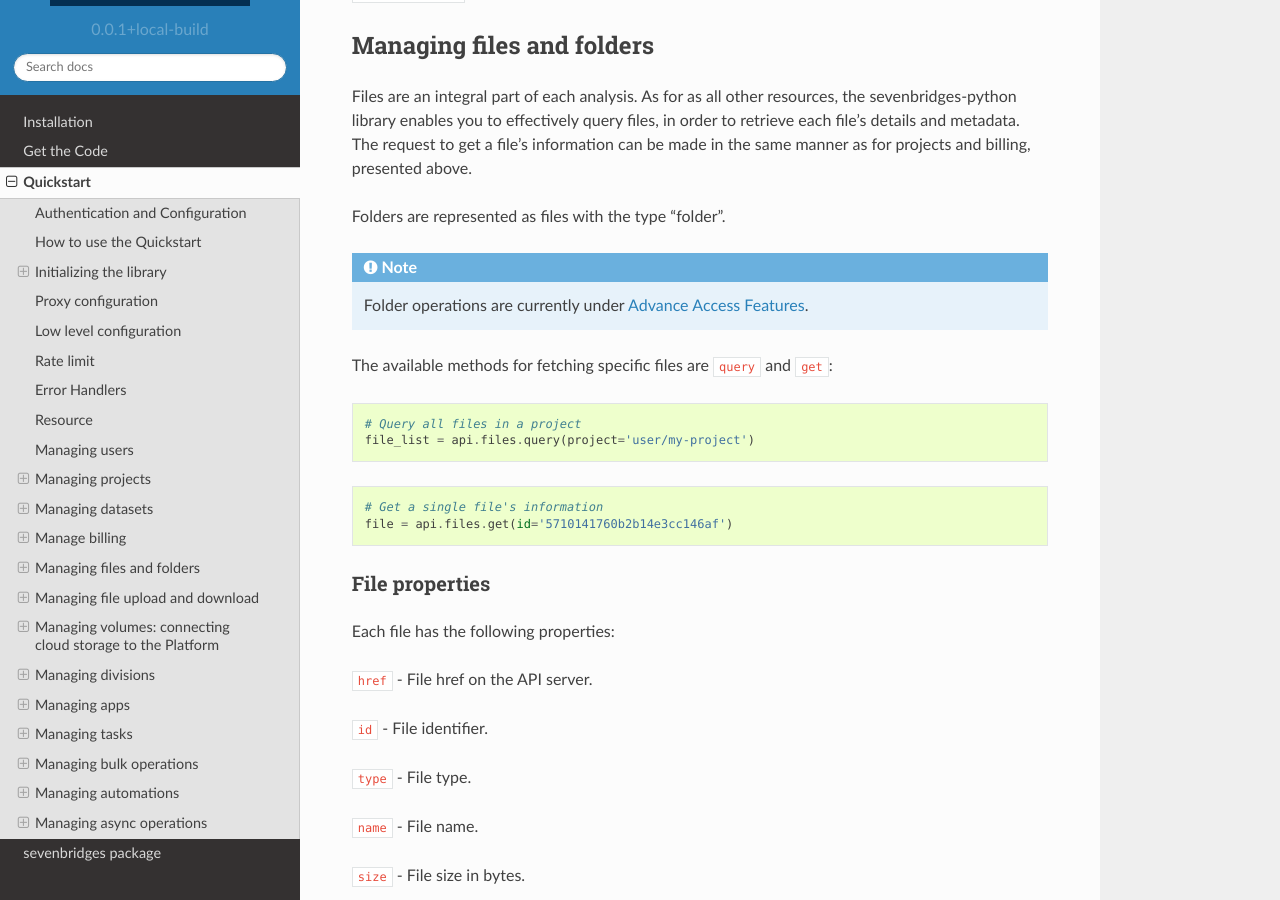
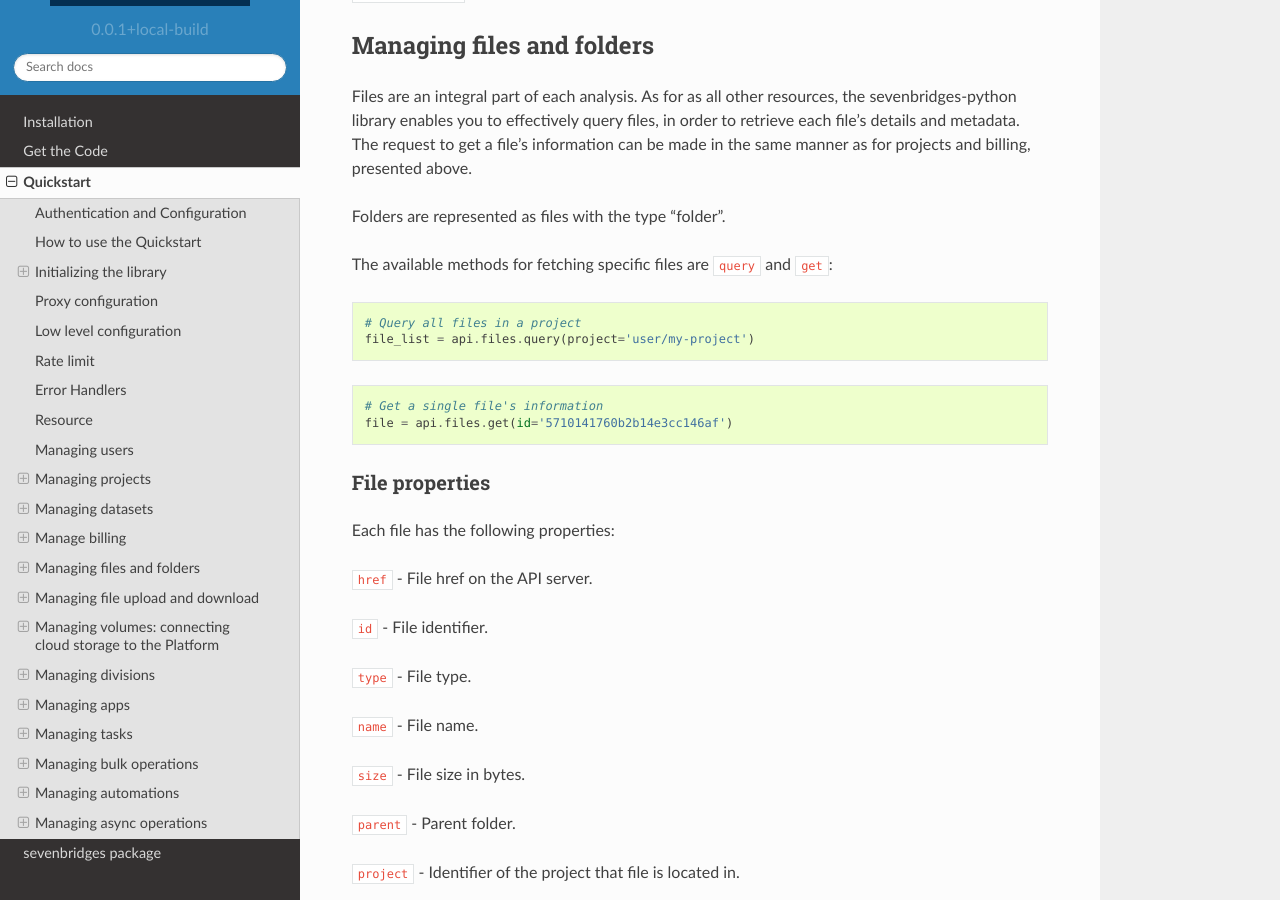
Before and after one commit to sbg/sevenbridges-python, a Sphinx documentation site: the page built from docs/quickstart.rst, in a window 1280 px wide and 900 px high, scrolled down 15371 px. Built offline with Sphinx 7.4.7 and the Read the Docs theme 2.0.0, drawn with Linux system fonts in a browser that asks for light colours.

Commit message:
Remove advance access note from file and folder management docs

```diff
--- a/docs/quickstart.rst
+++ b/docs/quickstart.rst
@@ -731,9 +731,6 @@
 same manner as for projects and billing, presented above.
 
 Folders are represented as files with the type "folder".
-
-.. note:: Folder operations are currently under `Advance Access Features`_.
-
 
 The available methods for fetching specific files are ``query`` and ``get``:
 
```
